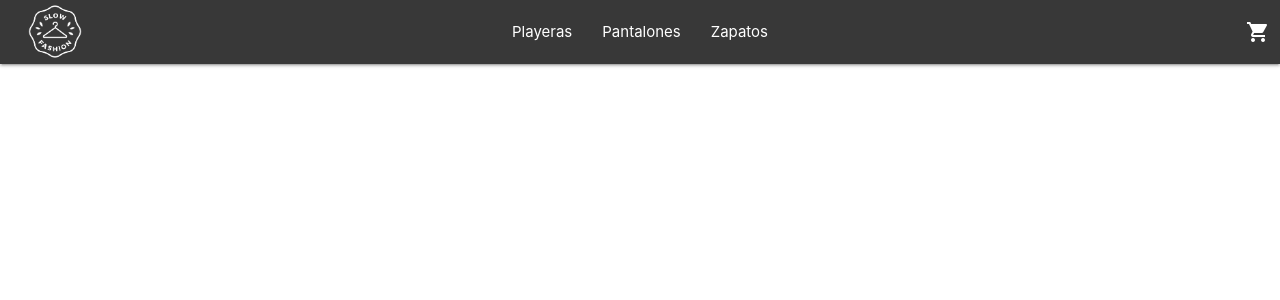
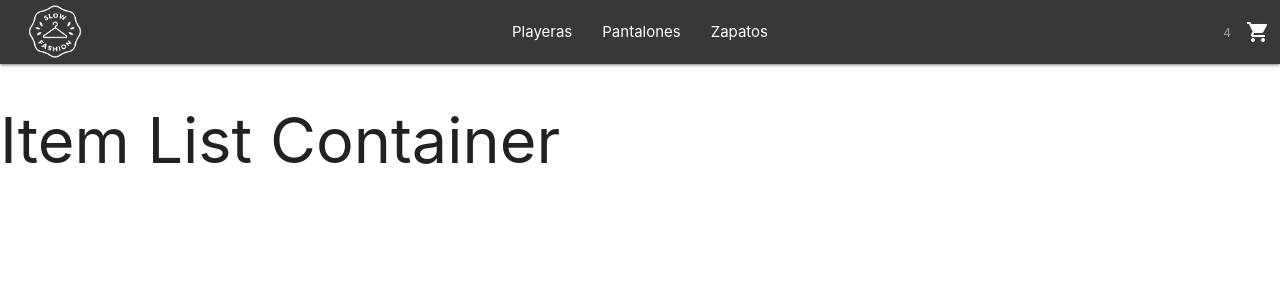
Before and after one commit to 1541R/simplenavbar, a React (Create React App) app: page / in a window 1280 px wide. Shown: the top 300 px of the page. Built offline with nearby package versions, Linux system fonts and the light colour scheme.

Commit message:
Crea Tu Landing Rodriguez

```diff
--- /dev/null
+++ b/src/components/CartWidget.js
@@ -0,0 +1,11 @@
+import React from 'react'
+
+export default function CartWidget() {
+    return (
+        <>
+            <a href="#" className="icon-cart">
+                <i className="material-icons right">shopping_cart</i><label>4</label>
+            </a>
+        </>
+    )
+}
--- /dev/null
+++ b/src/components/ItemListContainer.js
@@ -0,0 +1,9 @@
+import React from 'react'
+
+export default function ItemListContainer() {
+    return (
+        <div>
+            <h1>Item List Container</h1>
+        </div>
+    )
+}
--- a/src/components/NavBar.js
+++ b/src/components/NavBar.js
@@ -1,5 +1,7 @@
 import React from 'react';
 import Logo from '../img/logo.png';
+import CartWidget from './CartWidget';
+import ItemListContainer from './ItemListContainer';
 
 export default function NavBar() {
 
@@ -16,9 +18,7 @@ export default function NavBar() {
                         <li><a href="#">Pantalones</a></li>
                         <li><a href="#">Zapatos</a></li>
                     </ul>
-                    <a href="#" className="icon-cart">
-                        <i className="material-icons right">shopping_cart</i>
-                    </a>
+                    <CartWidget/>
                 </div>
             </nav>
             <ul className="sidenav" id="mobile-demo">
@@ -26,6 +26,7 @@ export default function NavBar() {
                 <li><a href="#">Pantalotens</a></li>
                 <li><a href="#">Zapatos</a></li>
             </ul>
+            <ItemListContainer/>
         </>
 
     )
```
